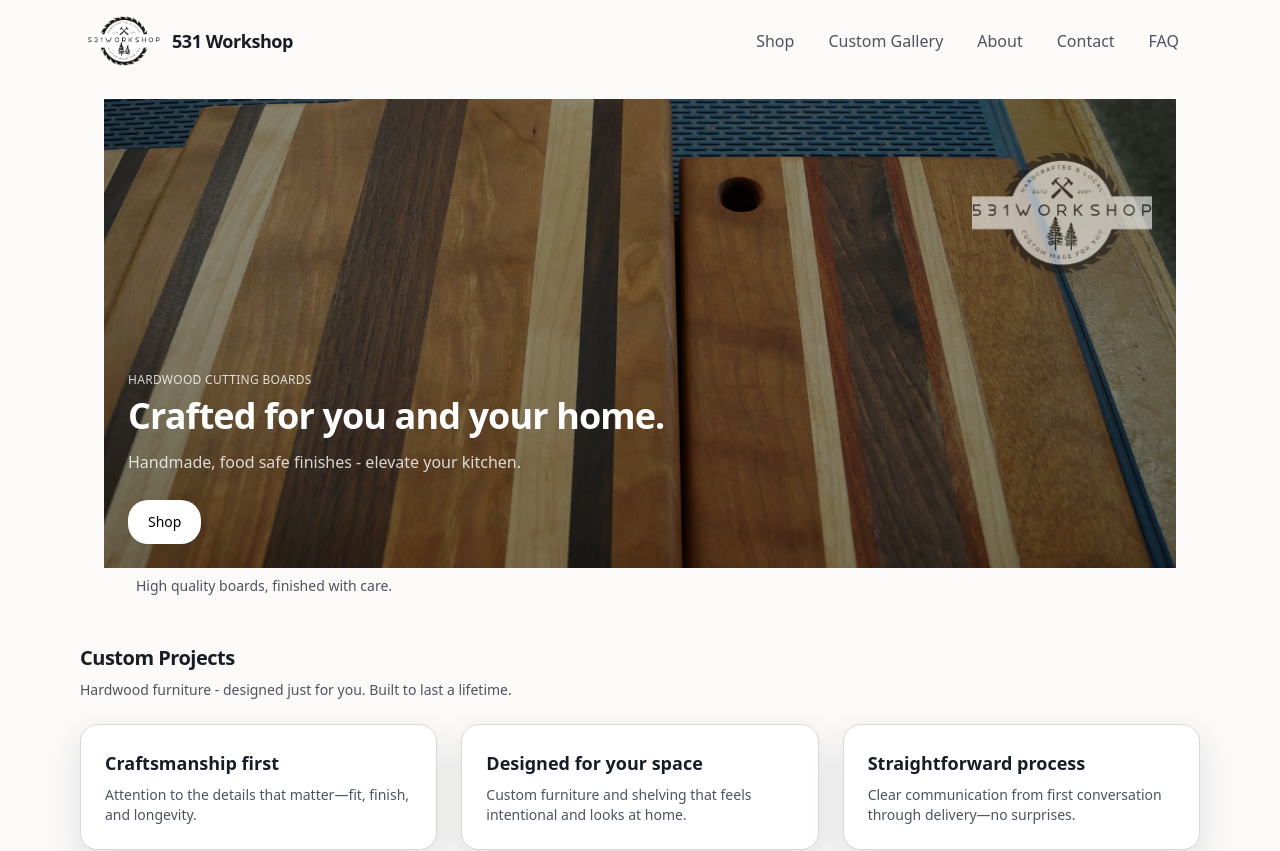
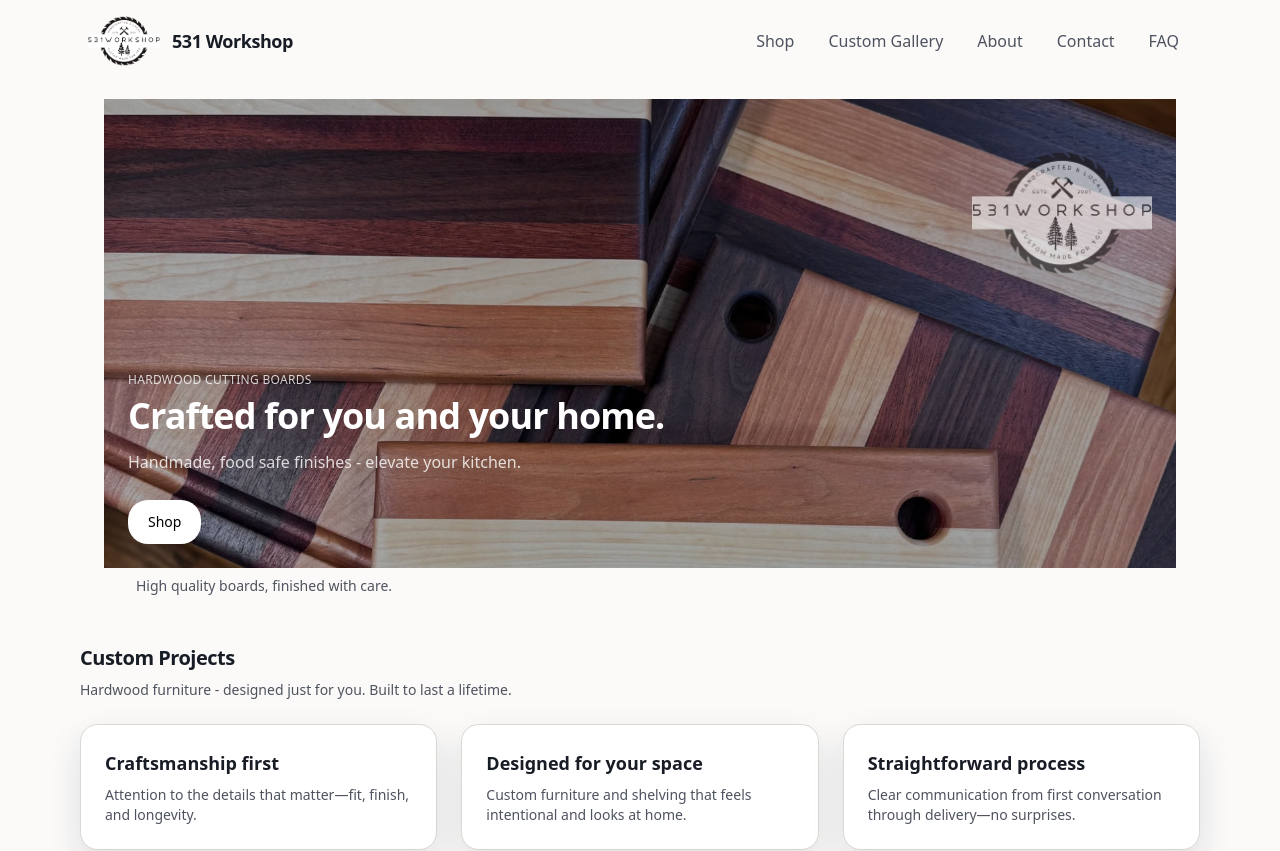
Before and after one commit to 3ef-studio/531workshop-site, a Next.js app: page / in a window 1280 px wide. Shown: the top 851 px of the page. Built offline with nearby package versions, Linux system fonts and the light colour scheme; no server answers.

Commit message:
update hero

```diff
--- a/components/Hero.tsx
+++ b/components/Hero.tsx
@@ -8,7 +8,7 @@ export default function Hero() {
       <div className="overflow-hidden sm:ui-card">
         <div className="relative w-full aspect-4/5 sm:aspect-16/7">
           <Image
-            src="/images/projects/DSC01481.webp"
+            src="/images/projects/Cutting-board-collage.webp"
             alt="Custom woodworking project by 531 Workshop"
             fill
             priority
```
Also changed, not shown: public/images/projects/Cutting-board-collage.webp (added).
